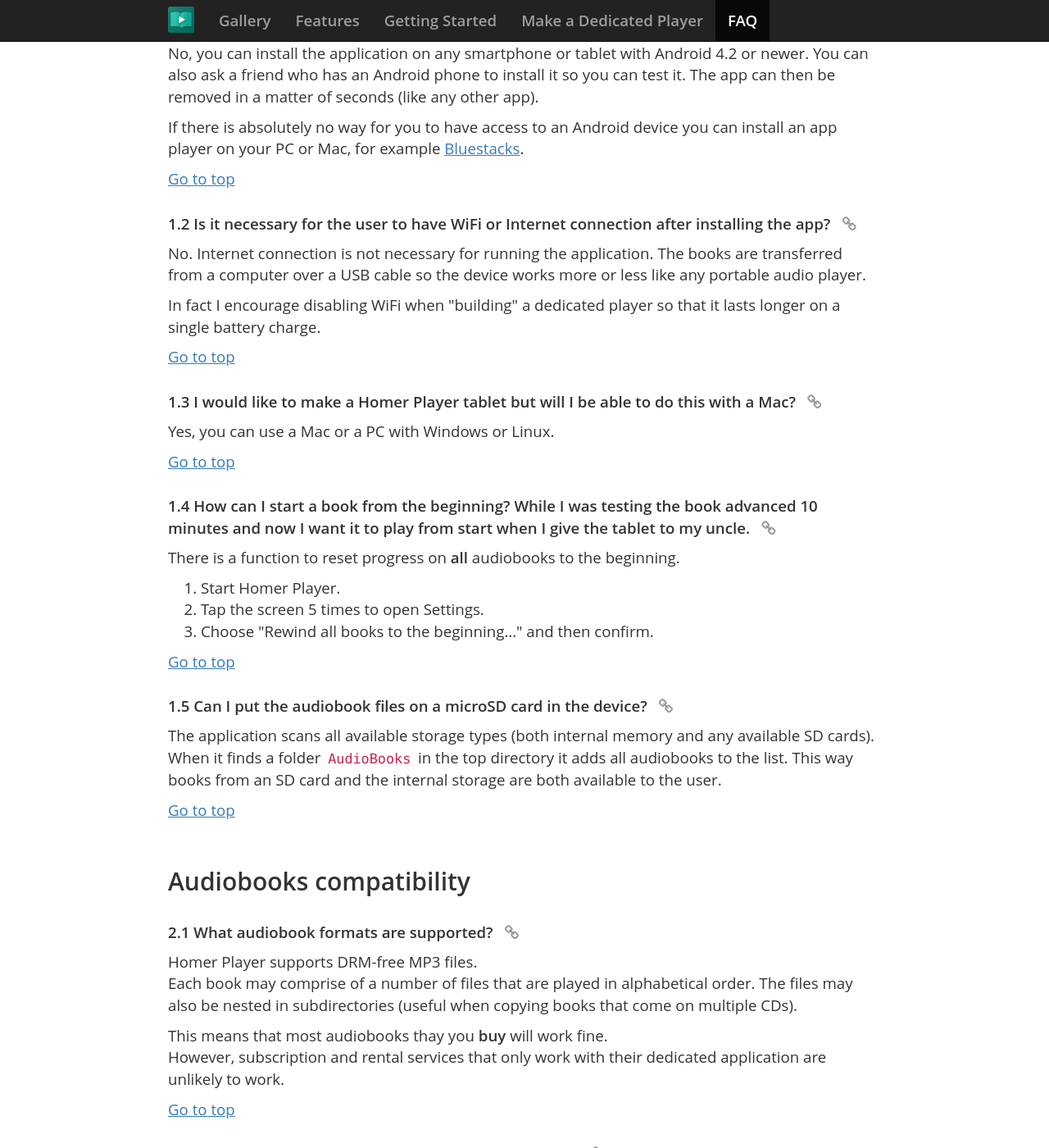
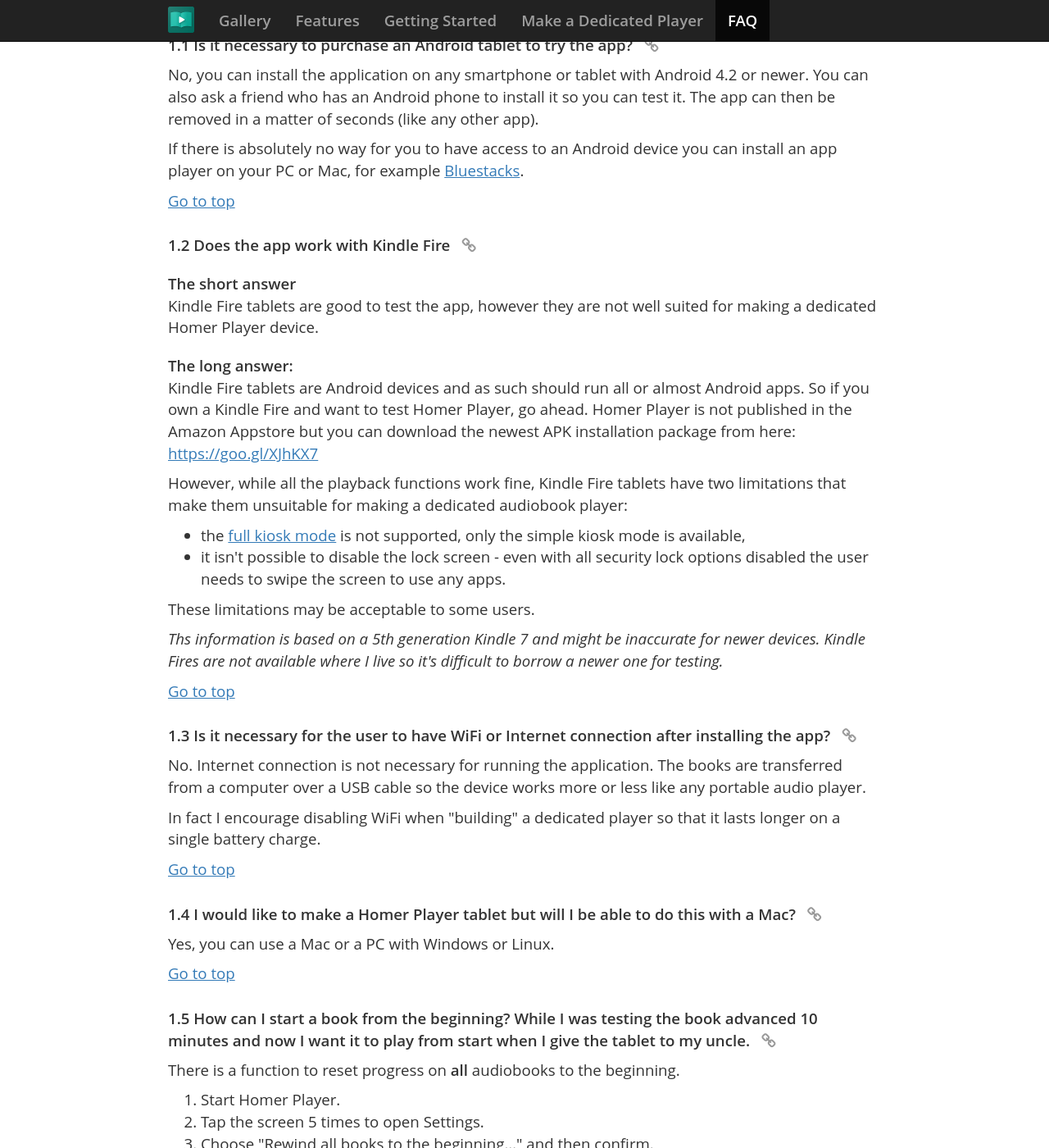
Before and after one commit to msimonides/homerplayer, a Jekyll site: the page built from faq.html, in a window 1280 px wide and 1400 px high, scrolled down 1169 px. Shown: the whole window at 82% size. Built offline with Jekyll 4.4.1, drawn with Linux system fonts in a browser that asks for light colours; nearby versions of some CDN libraries; some web fonts are replaced; comment, search, counter and statistics services are not loaded; some of the changed text lies outside the part shown.

Commit message:
Add a FAQ item on Kindle Fire.

```diff
--- a/_data/faq.yml
+++ b/_data/faq.yml
@@ -12,6 +12,40 @@
         If there is absolutely no way for you to have access to an Android device you
         can install an app player on your PC or Mac, for example <a
         href="http://www.bluestacks.com">Bluestacks</a>.
+        </p>
+
+    - question: Does the app work with Kindle Fire
+      answer: >
+        <h3>The short answer</h3>
+        <p>
+        Kindle Fire tablets are good to test the app, however they are not
+        well suited for making a dedicated Homer Player device.
+        </p>
+        <h3>The long answer:</h3>
+        <p>
+        Kindle Fire tablets are Android devices and as such should run all or
+        almost Android apps. So if you own a Kindle Fire and want to test
+        Homer Player, go ahead. Homer Player is not published in the Amazon
+        Appstore but you can download the newest APK installation package from
+        here: <a href="https://goo.gl/XJhKX7">https://goo.gl/XJhKX7</a>
+        </p>
+        <p>
+        However, while all the playback functions work fine, Kindle Fire
+        tablets have two limitations that make them unsuitable for making a
+        dedicated audiobook player:
+        </p>
+        <ul>
+        <li>the <a href="install-full-kiosk.html">full kiosk mode</a> is not
+        supported, only the simple kiosk mode is available,
+        <li>it isn't possible to disable the lock screen - even with all
+        security lock options disabled the user needs to swipe
+        the screen to use any apps.
+        </ul>
+        <p>These limitations may be acceptable to some users.</p>
+        <p>
+        <em>Ths information is based on a 5th generation Kindle 7 and might be
+        inaccurate for newer devices. Kindle Fires are not available where I
+        live so it's difficult to borrow a newer one for testing.</em>
         </p>
 
     - question: Is it necessary for the user to have WiFi or Internet connection after installing the app?
```
